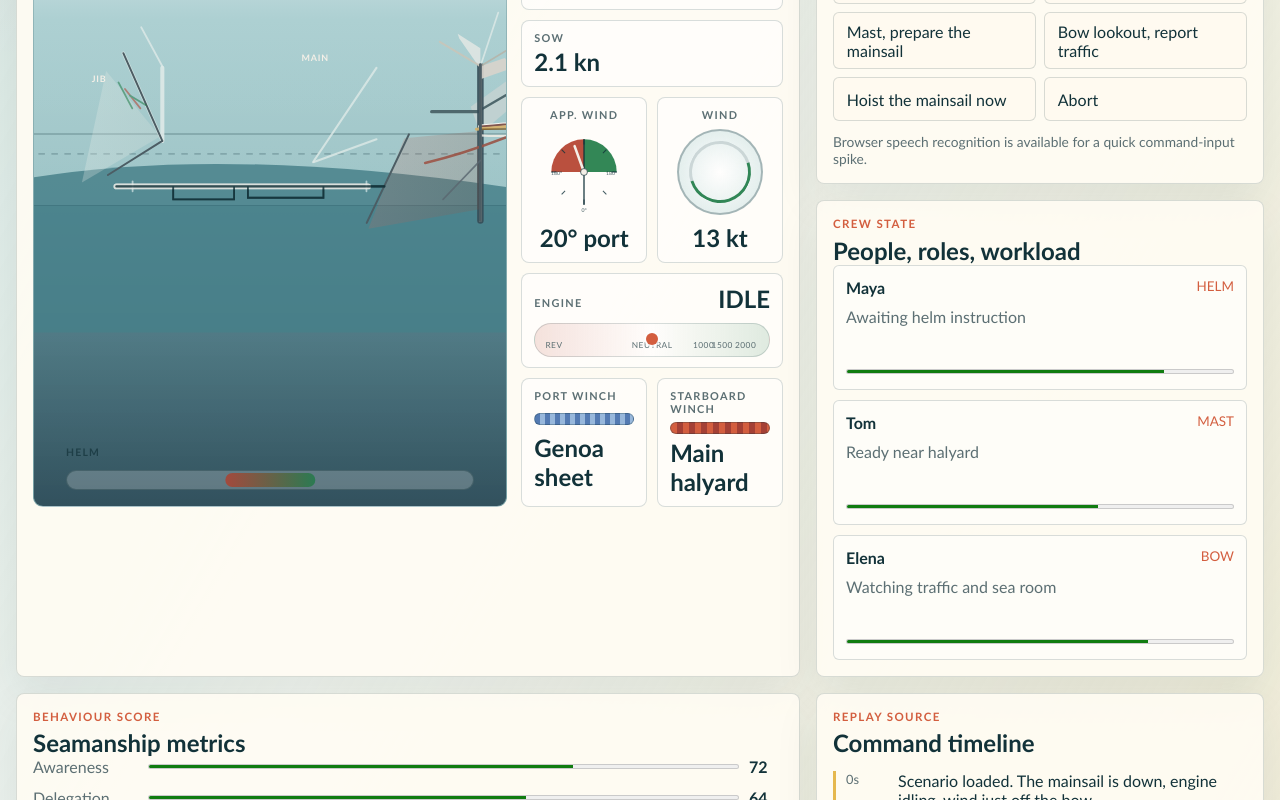
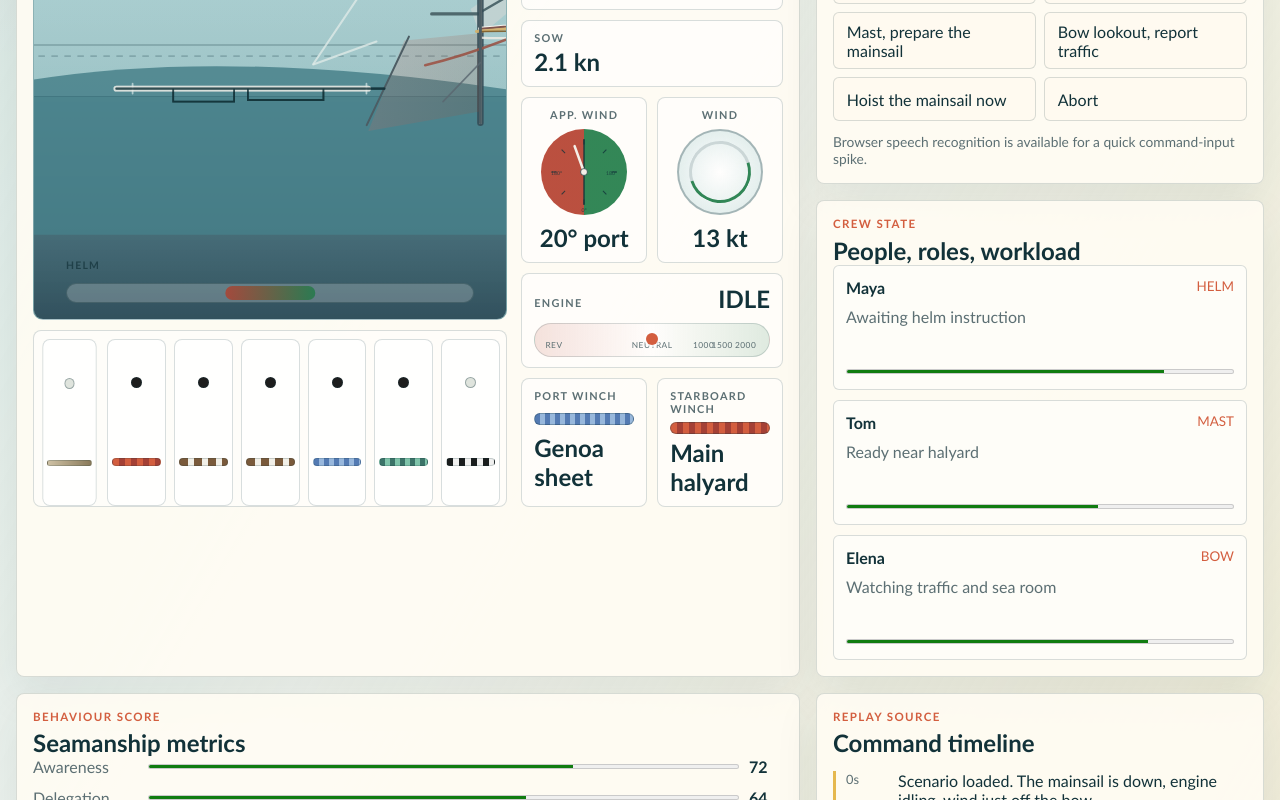
Before and after one commit to yitzikc/skippie, a React (Vite) app: page / in a window 1280 px wide. Shown: the part 518-1318 px from the top of the page. Built offline with nearby package versions, Linux system fonts and the light colour scheme.

Commit message:
feat: spinlocks, better sail and wind display

```diff
--- a/src/sim/scenarios.ts
+++ b/src/sim/scenarios.ts
@@ -18,6 +18,8 @@ export const raiseMainsailScenario: ScenarioState = {
     bowThruster: "off",
     anchor: "stowed",
     mainsail: "down",
+    genoaFurled: true,
+    genoaTack: "starboard",
   },
   environment: {
     windDirectionDeg: 358,
--- a/src/sim/types.ts
+++ b/src/sim/types.ts
@@ -25,6 +25,8 @@ export type BoatState = {
   bowThruster: "off" | "port" | "starboard";
   anchor: "stowed" | "ready" | "deployed";
   mainsail: "down" | "preparing" | "hoisting" | "raised" | "lowering";
+  genoaFurled: boolean;
+  genoaTack: "port" | "starboard";
 };
 
 export type EnvironmentState = {
--- a/src/styles.css
+++ b/src/styles.css
@@ -125,6 +125,12 @@ button:disabled {
   grid-template-columns: minmax(0, 1.45fr) minmax(220px, 0.8fr);
   gap: 14px;
   margin-top: 14px;
+}
+
+.scene-column {
+  display: grid;
+  grid-template-rows: auto auto;
+  gap: 10px;
 }
 
 .cockpit-scene {
@@ -286,10 +292,19 @@ button:disabled {
   margin: 4px 0 8px;
 }
 
+.wind-dial-bg {
+  position: absolute;
+  inset: 0;
+  border-radius: 50%;
+  background: linear-gradient(90deg, rgba(179,61,43,0.9) 0 50%, rgba(29,122,69,0.9) 50% 100%);
+}
+
 .wind-dial svg {
+  position: relative;
   display: block;
   width: 100%;
   height: 100%;
+  z-index: 1;
 }
 
 .wind-speed-dial {
@@ -384,6 +399,72 @@ button:disabled {
 .pattern-green { background: repeating-linear-gradient(90deg, rgba(39,101,88,0.9) 0 5px, rgba(74,172,135,0.7) 5px 10px); }
 .pattern-brown-white { background: repeating-linear-gradient(90deg, #7a5a3b 0 8px, #f1efe7 8px 14px); }
 .pattern-black-white { background: repeating-linear-gradient(90deg, #1a1d1d 0 6px, #f0f0ef 6px 12px); }
+
+.spinlock-bank {
+  display: grid;
+  grid-template-columns: repeat(7, minmax(0, 1fr));
+  gap: 8px;
+  padding: 8px 6px 0;
+  border: 1px solid var(--line);
+  border-radius: 8px;
+  background: rgba(255,255,255,0.5);
+}
+
+.spinlock {
+  border: 1px solid var(--line);
+  border-radius: 8px;
+  background: rgba(255,255,255,0.72);
+  padding: 6px 4px 8px;
+  display: grid;
+  place-items: center;
+  cursor: pointer;
+  min-height: 76px;
+}
+
+.spinlock.thin {
+  transform: scaleX(0.92);
+}
+
+.spinlock-dot {
+  width: 11px;
+  height: 11px;
+  border-radius: 50%;
+  display: block;
+  margin-bottom: 8px;
+  border: 1px solid rgba(18,50,57,0.35);
+}
+
+.spinlock-dot.locked {
+  background: #1d1d1d;
+}
+
+.spinlock-dot.unlocked {
+  background: #dfe4dd;
+}
+
+.spinlock-pattern {
+  display: block;
+  width: 100%;
+  height: 8px;
+  border-radius: 999px;
+  border: 1px solid rgba(18,50,57,0.2);
+  background: repeating-linear-gradient(90deg, rgba(65,108,170,0.9) 0 5px, rgba(118,160,209,0.75) 5px 10px);
+}
+
+.spinlock-pattern.thin {
+  height: 6px;
+}
+
+.spinlock-pattern.solid-thin {
+  background: linear-gradient(90deg, #cec1a4, #8a7a5a);
+  border-radius: 999px;
+}
+
+.spinlock-pattern.pattern-red { background: repeating-linear-gradient(90deg, #d35e3f 0 6px, #a44035 6px 12px); }
+.spinlock-pattern.pattern-blue { background: repeating-linear-gradient(90deg, rgba(65,108,170,0.9) 0 5px, rgba(118,160,209,0.75) 5px 10px); }
+.spinlock-pattern.pattern-green { background: repeating-linear-gradient(90deg, rgba(39,101,88,0.9) 0 5px, rgba(74,172,135,0.7) 5px 10px); }
+.spinlock-pattern.pattern-brown-white { background: repeating-linear-gradient(90deg, #7a5a3b 0 8px, #f1efe7 8px 14px); }
+.spinlock-pattern.pattern-black-white { background: repeating-linear-gradient(90deg, #1a1d1d 0 6px, #f0f0ef 6px 12px); }
 
 .winch-tooltip {
   position: absolute;
--- a/src/ui/CockpitView.tsx
+++ b/src/ui/CockpitView.tsx
@@ -1,7 +1,16 @@
+import { useState } from "react";
 import type { ScenarioState } from "../sim/types";
 
 type Props = {
   scenario: ScenarioState;
+};
+
+type SpinlockState = {
+  id: string;
+  label: string;
+  pattern: string;
+  locked: boolean;
+  thin?: boolean;
 };
 
 const engineMap: Record<string, string> = {
@@ -29,7 +38,20 @@ const ropeOptions = [
   { name: "Reefing line 1", pattern: "blackWhite", swatch: "pattern-black-white" },
 ];
 
+const initialSpinlocks: SpinlockState[] = [
+  { id: "genoa-furler", label: "Genoa furler", pattern: "solid-thin", locked: false, thin: true },
+  { id: "main-halyard", label: "Main halyard", pattern: "pattern-red", locked: true },
+  { id: "boom-vang", label: "Boom vang", pattern: "pattern-brown-white", locked: true },
+  { id: "main-sheet", label: "Main sheet", pattern: "pattern-brown-white", locked: true },
+  { id: "genoa-sheet-port", label: "Genoa sheet port", pattern: "pattern-blue", locked: true },
+  { id: "genoa-sheet-starboard", label: "Genoa sheet starboard", pattern: "pattern-green", locked: true },
+  { id: "reefing-line", label: "Reefing line 1", pattern: "pattern-black-white", locked: false },
+];
+
 export function CockpitView({ scenario }: Props) {
+  const [spinlocks, setSpinlocks] = useState<SpinlockState[]>(initialSpinlocks);
+  const [genoaFurled, setGenoaFurled] = useState<boolean>(scenario.boat.genoaFurled ?? true);
+  const [genoaTack, setGenoaTack] = useState<"port" | "starboard">(scenario.boat.genoaTack ?? "starboard");
   const heading = Math.round(scenario.boat.headingDeg);
   const windDir = Math.round(scenario.environment.windDirectionDeg);
   const windSpeed = scenario.environment.windStrengthKnots;
@@ -38,6 +60,7 @@ export function CockpitView({ scenario }: Props) {
   const engineValue = engineMap[scenario.boat.engine] ?? "IDLE";
 
   const relativeWind = normalizeDegrees(windDir - heading);
+  const tack = relativeWind >= 0 ? "starboard" : "port";
   const boomOffset = clamp(Math.round(relativeWind * 0.64 + scenario.boat.rudderAngleDeg * 0.35), -55, 55);
   const jibOffset = clamp(Math.round(relativeWind * 0.72), -52, 52);
   const helmState = scenario.boat.rudderAngleDeg > 5 ? "right" : scenario.boat.rudderAngleDeg < -5 ? "left" : "center";
@@ -49,6 +72,10 @@ export function CockpitView({ scenario }: Props) {
   const jibTrim = clamp(Math.round(relativeWind * 0.55), -40, 40);
   const sailTwist = clamp(Math.round(relativeWind * 0.16 + scenario.boat.rudderAngleDeg * 0.25), -26, 26);
   const mainSheetAngle = clamp(Math.round(relativeWind * 0.35 + scenario.boat.rudderAngleDeg * 0.26), -28, 28);
+  const genoaVisible = !genoaFurled;
+  const activeGenoaTack = genoaVisible ? (genoaTack || tack) : null;
+  const genoaSideOffset = activeGenoaTack === "port" ? -18 : 18;
+  const activeTelltaleColor = activeGenoaTack === "starboard" ? "#1d7a45" : "#b33d2b";
   const mainSailPath =
     scenario.boat.mainsail === "down"
       ? "M360,172 L360,268 L220,285 L270,176 Z"
@@ -85,8 +112,20 @@ export function CockpitView({ scenario }: Props) {
     }
   })();
 
+  function toggleSpinlock(id: string) {
+    setSpinlocks((current) =>
+      current.map((lock) => (lock.id === id ? { ...lock, locked: !lock.locked } : lock)),
+    );
+
+    if (id === "genoa-furler") {
+      setGenoaFurled((current) => !current);
+      setGenoaTack((current) => current);
+    }
+  }
+
   return (
     <section className="cockpit-view" aria-label="First-person cockpit view">
+      <div className="scene-column">
         <div className="cockpit-scene" aria-hidden="true">
           <div className="scene-sky" />
           <div className="scene-horizon" />
@@ -194,25 +233,25 @@ export function CockpitView({ scenario }: Props) {
             </g>
           </g>
 
-          <g transform={`translate(${jibOffset * 1.1} 0)`}>
+          <g transform={`translate(${jibOffset * 1.1 + genoaSideOffset} 0)`}>
             <g>
-              <path d="M232,184 L232,94" stroke="#dfeae8" strokeWidth="5" strokeLinecap="round" opacity="0.9" />
-              <path d="M232,184 L184,76" stroke="#dfeae8" strokeWidth="4" strokeLinecap="round" opacity="0.75" />
-              <path d="M232,92 L206,44" stroke="#dfeae8" strokeWidth="2.2" strokeLinecap="round" opacity="0.8" />
+              <path d="M232,184 L232,94" stroke="#dfeae8" strokeWidth="5" strokeLinecap="round" opacity={genoaVisible ? 0.9 : 0} />
+              <path d="M232,184 L184,76" stroke="#dfeae8" strokeWidth="4" strokeLinecap="round" opacity={genoaVisible ? 0.75 : 0} />
+              <path d="M232,92 L206,44" stroke="#dfeae8" strokeWidth="2.2" strokeLinecap="round" opacity={genoaVisible ? 0.8 : 0} />
               <path
                 d={jibSailPath}
                 fill="url(#jibGradient)"
-                opacity={scenario.boat.mainsail === "down" ? 0.25 : 0.98}
+                opacity={genoaVisible ? 0.98 : 0}
                 transform={`rotate(${jibTrim * 0.7} 180 150)`}
               />
-              <path d="M232,184 L165,226" stroke="#4c5d64" strokeWidth="2.4" strokeLinecap="round" />
-              <path d="M232,184 L184,76" stroke="#4c5d64" strokeWidth="2.4" strokeLinecap="round" />
-              <g className="jib-telltales" opacity={jibTelltaleOpacity}>
-                <path d="M178,112 L195,144" stroke="#1d7a45" strokeWidth="2.2" strokeLinecap="round" />
-                <path d="M186,120 L205,144" stroke="#b33d2b" strokeWidth="2.2" strokeLinecap="round" />
-                <path d="M192,128 L212,140" stroke="#1d7a45" strokeWidth="2.2" strokeLinecap="round" />
+              <path d="M232,184 L165,226" stroke="#4c5d64" strokeWidth="2.4" strokeLinecap="round" opacity={genoaVisible ? 1 : 0} />
+              <path d="M232,184 L184,76" stroke="#4c5d64" strokeWidth="2.4" strokeLinecap="round" opacity={genoaVisible ? 1 : 0} />
+              <g className="jib-telltales" opacity={genoaVisible ? 0.95 : 0}>
+                <path d="M178,112 L195,144" stroke={activeTelltaleColor} strokeWidth="2.2" strokeLinecap="round" />
+                <path d="M186,120 L205,144" stroke={activeTelltaleColor} strokeWidth="2.2" strokeLinecap="round" />
+                <path d="M192,128 L212,140" stroke={activeTelltaleColor} strokeWidth="2.2" strokeLinecap="round" />
               </g>
-              <text x="145" y="112" fill="#f4efe7" fontSize="11" fontWeight="700" letterSpacing="1">JIB</text>
+              <text x="145" y="112" fill="#f4efe7" fontSize="11" fontWeight="700" letterSpacing="1" opacity={genoaVisible ? 1 : 0}>GENOA</text>
             </g>
           </g>
 
@@ -233,6 +272,24 @@ export function CockpitView({ scenario }: Props) {
             <path d="M322,212 L322,226 L415,226 L415,212" fill="none" stroke="rgba(18,50,57,0.75)" strokeWidth="2.2" />
           </g>
         </svg>
+      </div>
+
+      <div className="spinlock-bank" aria-label="Boat line spinlocks">
+        {spinlocks.map((lock) => (
+          <button
+            key={lock.id}
+            type="button"
+            className={`spinlock ${lock.thin ? "thin" : ""}`}
+            title={lock.label}
+            aria-label={`${lock.label} ${lock.locked ? "locked" : "unlocked"}`}
+            aria-pressed={lock.locked}
+            onClick={() => toggleSpinlock(lock.id)}
+          >
+            <span className={`spinlock-dot ${lock.locked ? "locked" : "unlocked"}`} />
+            <span className={`spinlock-pattern ${lock.pattern} ${lock.thin ? "thin" : ""}`} />
+          </button>
+        ))}
+      </div>
     </div>
 
       <aside className="instrument-panel">
@@ -260,9 +317,8 @@ export function CockpitView({ scenario }: Props) {
           <div className="dial-block">
             <span className="readout-label">App. wind</span>
             <div className="wind-dial" aria-label={`Apparent wind ${relativeWind} degrees`}>
+              <div className="wind-dial-bg" aria-hidden="true" />
               <svg viewBox="0 0 100 100" role="img" aria-hidden="true">
-                <path d="M50 50 L50 12 A38 38 0 0 1 88 50 Z" fill="rgba(29,122,69,0.9)" />
-                <path d="M50 50 L50 12 A38 38 0 0 0 12 50 Z" fill="rgba(179,61,43,0.9)" />
                 <path d="M50 50 L50 12" stroke="rgba(18,50,57,0.8)" strokeWidth="1.8" />
                 <path d="M50 50 L50 88" stroke="rgba(18,50,57,0.8)" strokeWidth="1.8" />
                 <g stroke="rgba(18,50,57,0.8)" strokeWidth="1.2">
```
Lines whose indentation alone changed are shown as unchanged.
